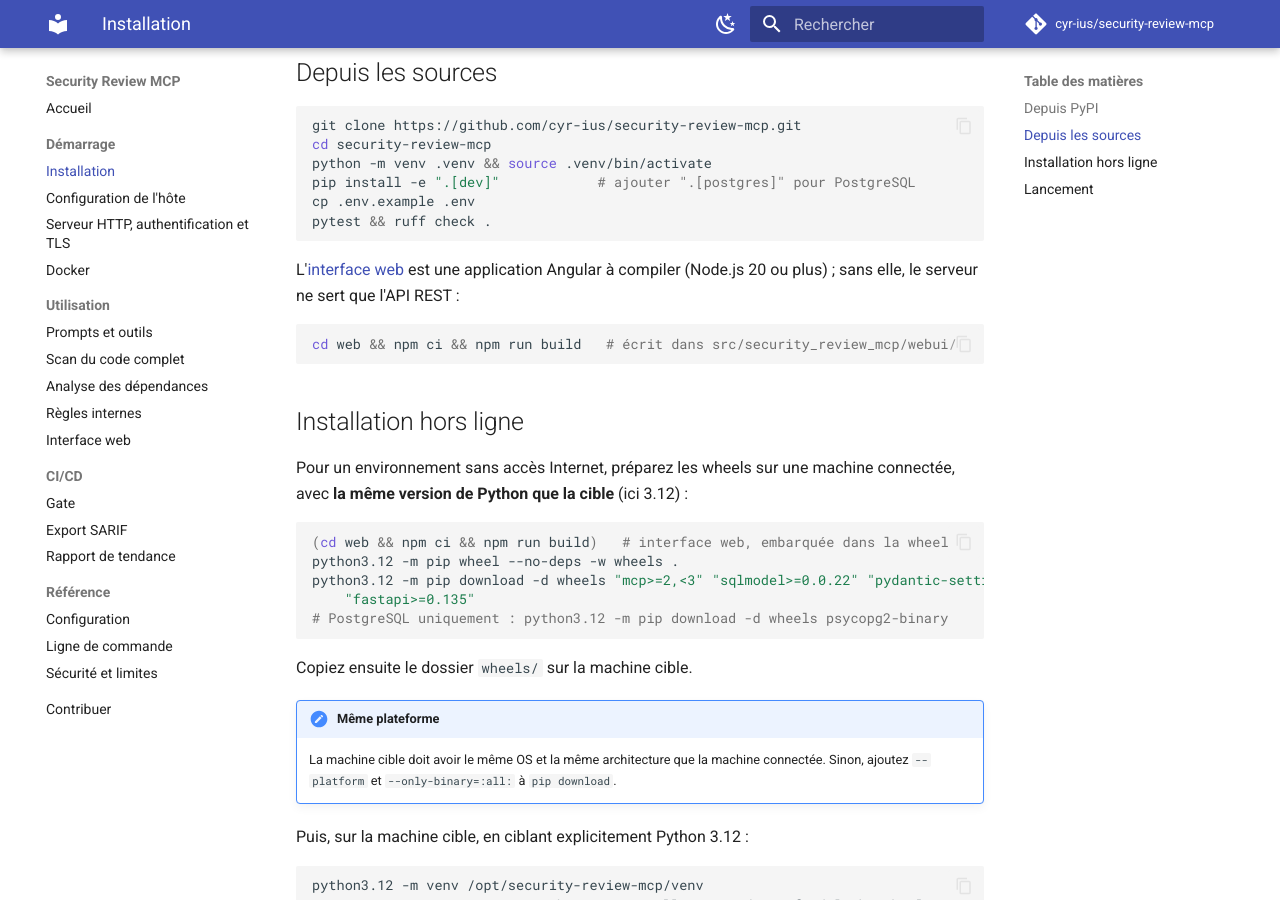
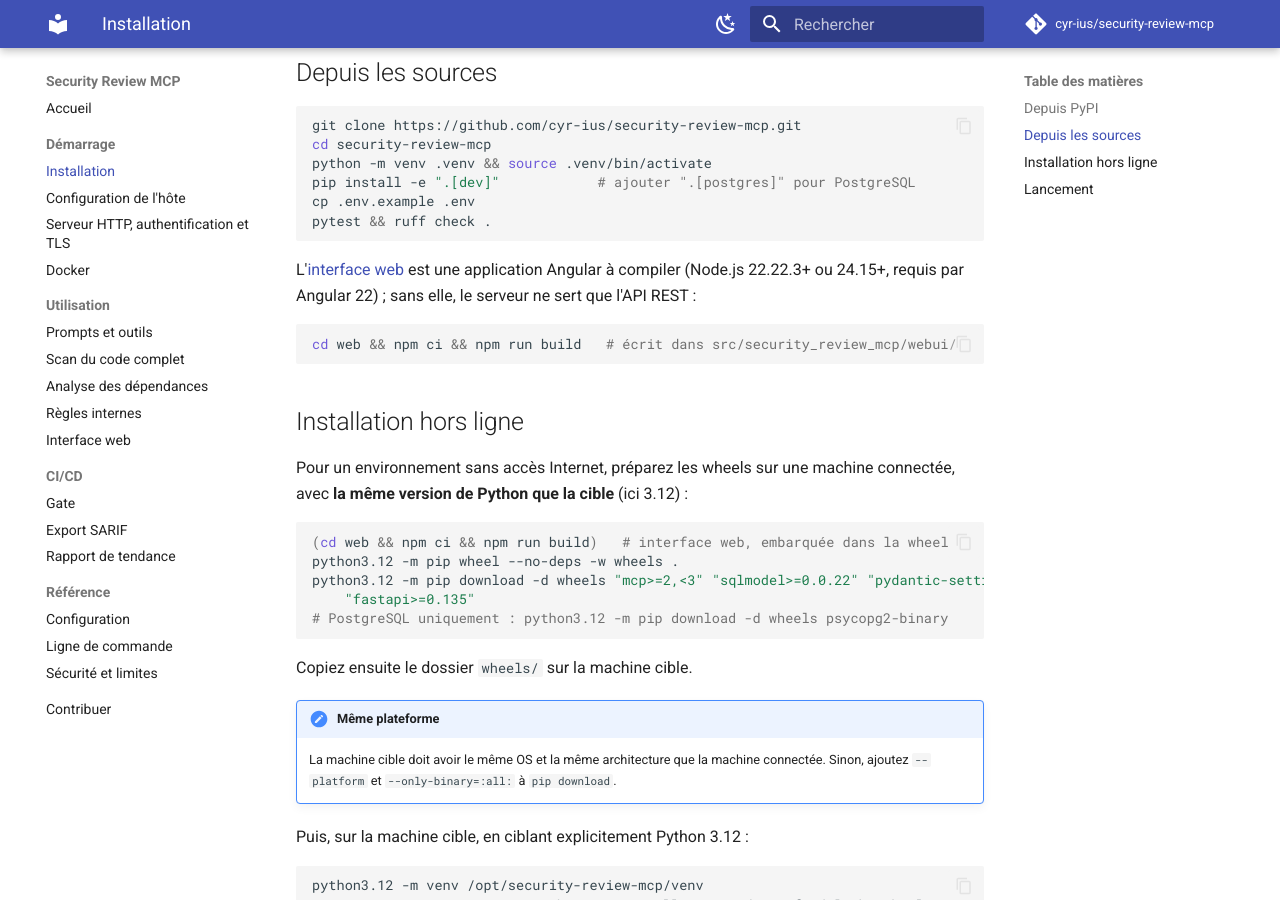
Before and after one commit to cyr-ius/security-review, an MkDocs documentation site: the page built from docs/demarrage/installation.md, in a window 1280 px wide and 900 px high, scrolled down 366 px. Built offline with MkDocs 1.6.1 and Material for MkDocs 9.7.7, drawn with Linux system fonts in a browser that asks for light colours; comment, search, counter and statistics services are not loaded.

Commit message:
chore(web): upgrade to Angular 22
Bump @angular/* to 22.2.2 and TypeScript to 6.0.3. The app already relies
on signals and zoneless change detection, so it uses the v22 defaults
(OnPush, fetch backend) without code changes.

Document the Node.js requirement of Angular 22 (22.22.3+ or 24.15+).

Co-Authored-By: Claude Opus 5.5 <noreply@anthropic.com>

````diff
--- a/docs/demarrage/installation.md
+++ b/docs/demarrage/installation.md
@@ -22,7 +22,7 @@ pytest && ruff check .
 ```
 
 L'[interface web](../utilisation/interface-web.md) est une application Angular à compiler
-(Node.js 20 ou plus) ; sans elle, le serveur ne sert que l'API REST :
+(Node.js 22.22.3+ ou 24.15+, requis par Angular 22) ; sans elle, le serveur ne sert que l'API REST :
 
 ```bash
 cd web && npm ci && npm run build   # écrit dans src/security_review_mcp/webui/
````
Also changed, not shown: docs/contribuer.md (+1 -1 lines), 2 other files.
